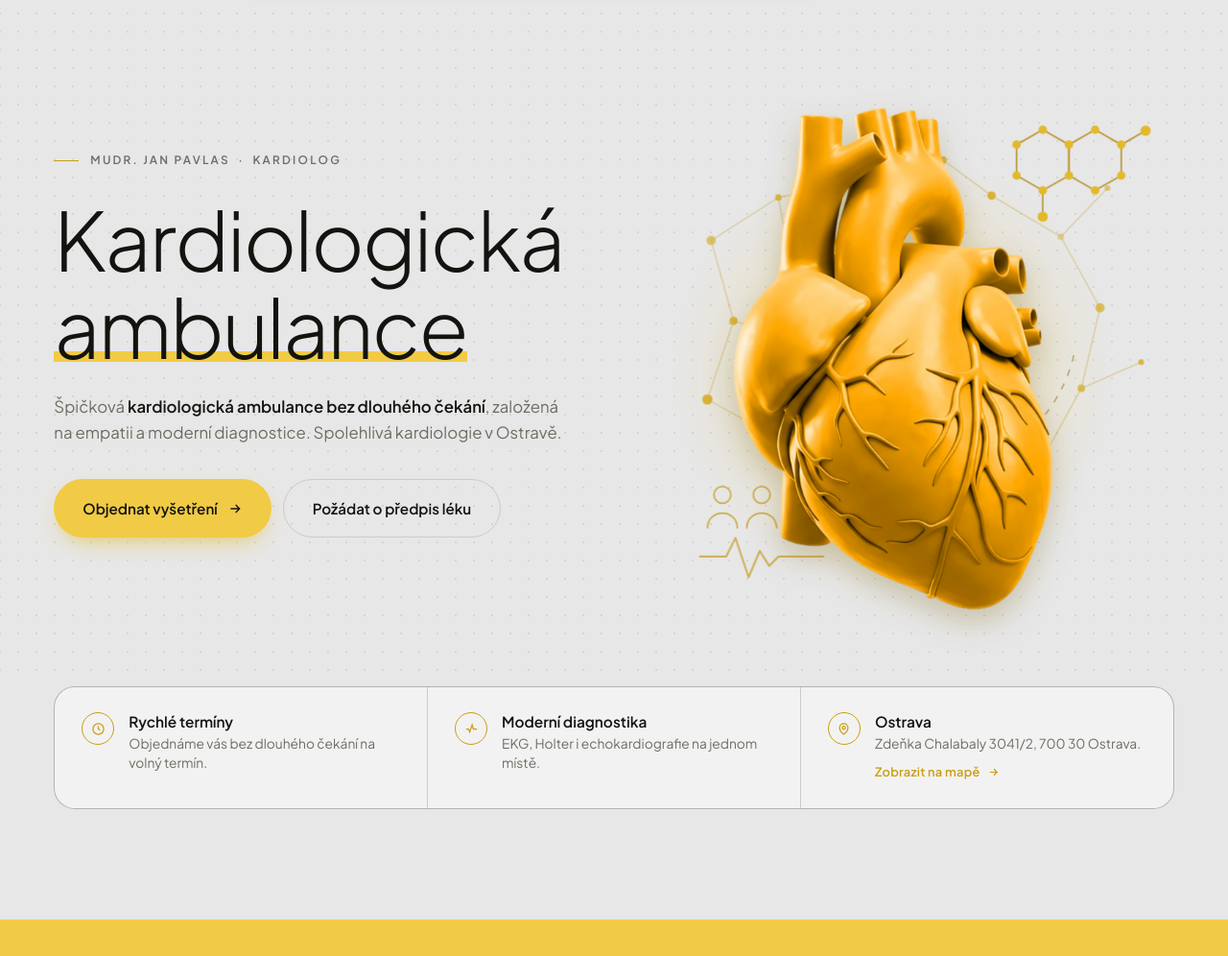
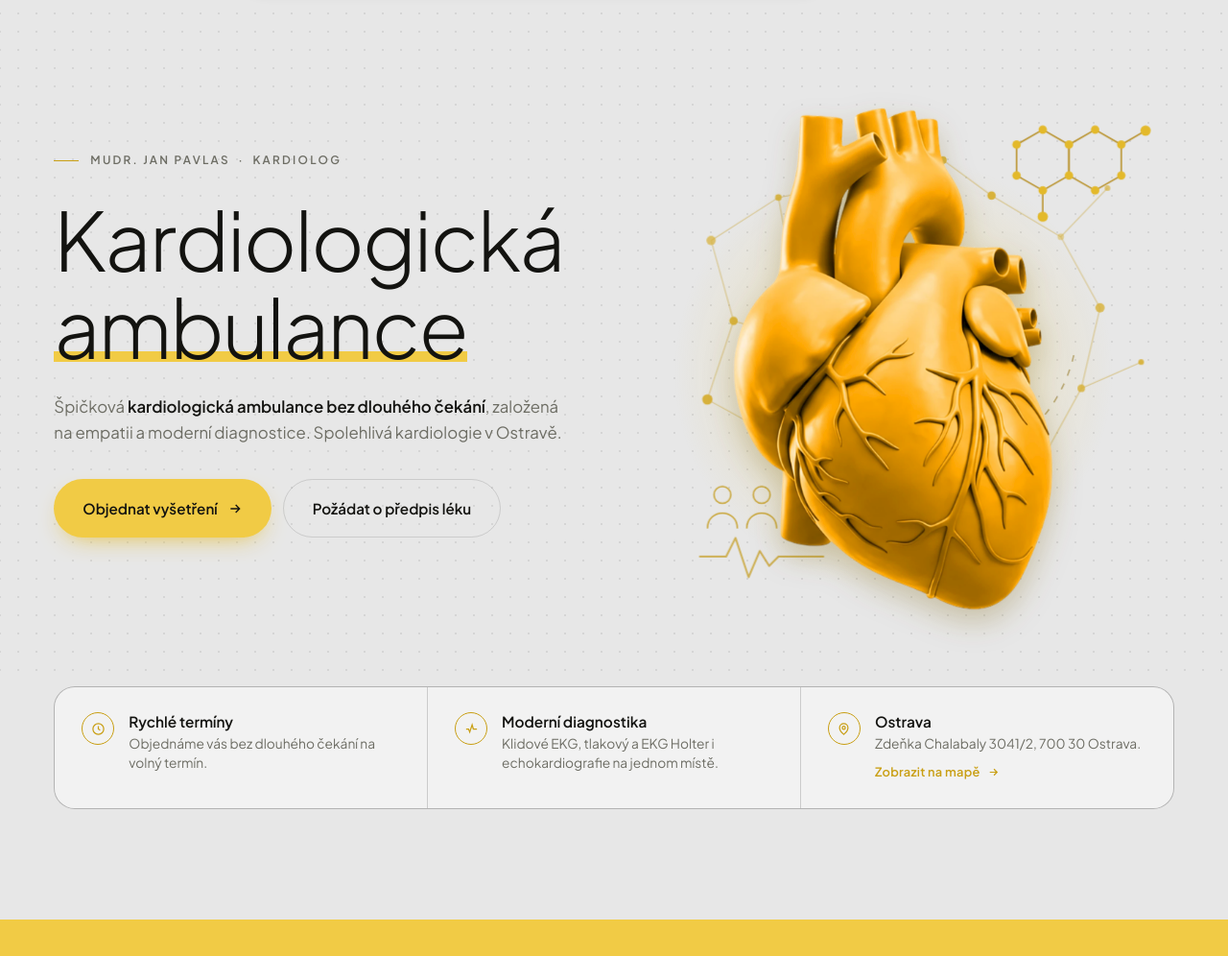
Before and after one commit to jtomoszek/kardea-nahled, a plain HTML site: page index.html in a window 1280 px wide. Shown: the part 100-1096 px from the top of the page at 96% size. Drawn offline with Linux system fonts and the light colour scheme.

Commit message:
Upřesnění typů EKG a Holteru v sekci Proč Kardea
Co-Authored-By: Claude Sonnet 5 <noreply@anthropic.com>

```diff
--- a/index.html
+++ b/index.html
@@ -246,7 +246,7 @@
         <span class="mark"><svg width="15" height="15" viewBox="0 0 24 24" fill="none" stroke="currentColor" stroke-width="2" aria-hidden="true"><path d="M3 12h4l2 5 4-12 2 7h6"/></svg></span>
         <div>
           <div class="t">Moderní diagnostika</div>
-          <div class="s">EKG, Holter i echokardiografie na jednom místě.</div>
+          <div class="s">Klidové EKG, tlakový a EKG Holter i echokardiografie na jednom místě.</div>
         </div>
       </div>
       <a class="trust__item trust__item--link" href="#mapa">
```
